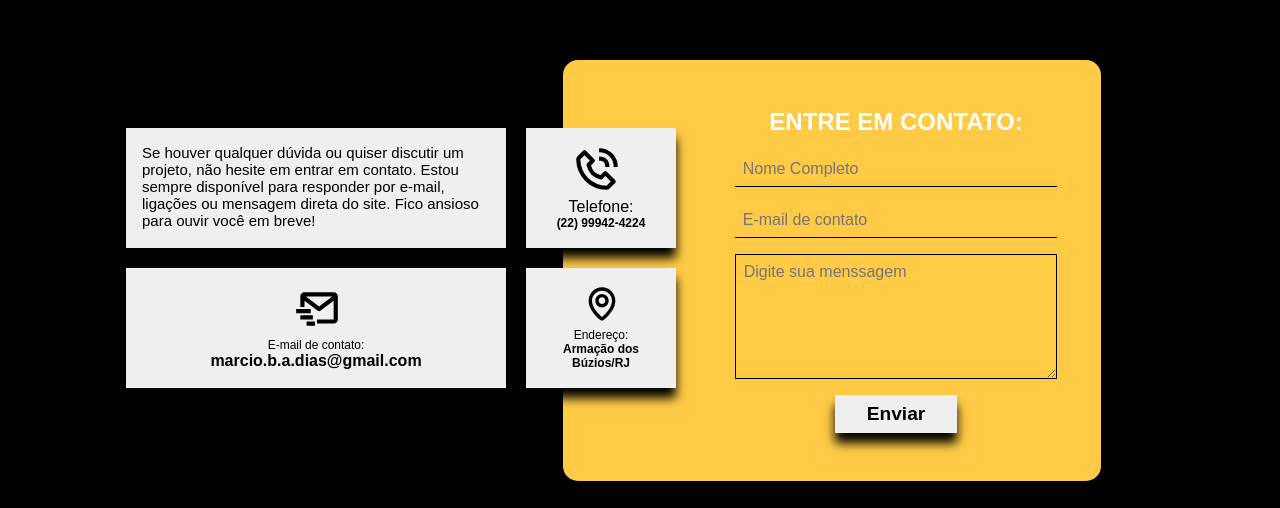
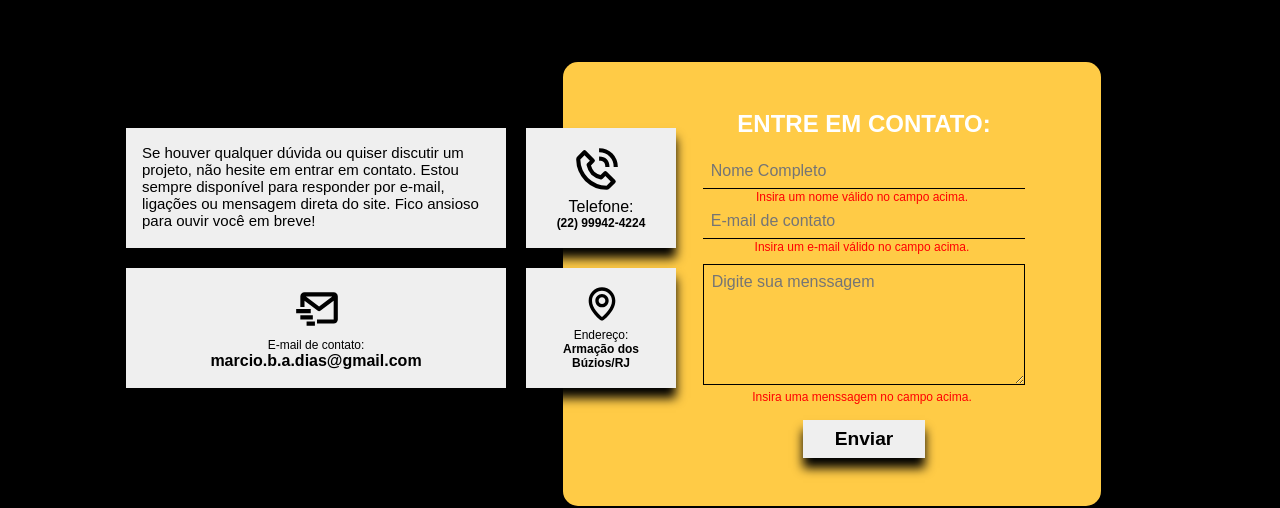
Before and after one commit to MarcioBADias/my-portifolio-main, a React (Create React App) app: page / in a window 1280 px wide. Shown: the part 2147-2655 px from the top of the page. Built offline with nearby package versions, Linux system fonts and the light colour scheme.

Commit message:
Ajuste nas posição do form

```diff
--- a/src/components/form/index.js
+++ b/src/components/form/index.js
@@ -77,15 +77,15 @@ const Form = () => {
                 </C.Title>
                 <input type='hidden' name='_next' value='https://marcio-portifolio.netlify.app/'/>
                 <C.InputLarge name='name' type='text' placeholder='Nome Completo'/>
-                {validDate && <span style={{color:'red',marginLeft:120, marginTop:-15, fontSize:12}}>
+                {!validDate && <span style={{color:'red',marginLeft:60, marginTop:-15, fontSize:12}}>
                         Insira um nome válido no campo acima.
                     </span>}
                 <C.InputLarge name='email' type='email'  placeholder='E-mail de contato'/>
-                {validDate && <span style={{color:'red',marginLeft:120, marginTop:-15, marginBottom:10, fontSize:12}}>
+                {!validDate && <span style={{color:'red',marginLeft:60, marginTop:-15, marginBottom:10, fontSize:12}}>
                         Insira um e-mail válido no campo acima.
                     </span>}
                 <C.InputTextBox name='message' placeholder='Digite sua menssagem'/>
-                {validDate && <span style={{color:'red',marginLeft:120, marginTop:5, fontSize:12}}>
+                {!validDate && <span style={{color:'red',marginLeft:60, marginTop:5, fontSize:12}}>
                         Insira uma menssagem no campo acima.
                     </span>}
                 <C.Button type='submit'>Enviar</C.Button>
--- a/src/components/form/style.js
+++ b/src/components/form/style.js
@@ -63,7 +63,7 @@ export const Form = styled.form`
 
 export const Title = styled.h1`
   margin-bottom: 1rem;
-  margin-left: 8rem;
+  margin-left: 4rem;
   text-transform: uppercase;
 
   @media (max-width: 840px) {
@@ -78,7 +78,7 @@ export const InputLarge = styled.input`
   border-bottom: 1px var(--cor-dark) solid;
   font-size: 1rem;
   margin-bottom: 1rem;
-  margin-left: 8rem;
+  margin-left: 4rem;
   padding: .5rem;
   width: 60%;
 
@@ -100,7 +100,7 @@ export const InputTextBox = styled.textarea`
   background-color: var(--cor-primary);
   border: 1px var(--cor-dark) solid;
   font-size: 1rem;
-  margin-left: 8rem;
+  margin-left: 4rem;
   padding: .5rem;
   height: 200px;
   width: 60%;
@@ -122,7 +122,7 @@ export const Button = styled.button`
   font-size: 1.2rem;
   font-weight: 700;
   padding: .5rem 2rem;
-  margin-left: 8rem;
+  margin-left: 4rem;
   margin-top: 1rem;
   text-transform: capitalize;
   box-shadow: 0 10px 10px var(--cor-dark);
```
